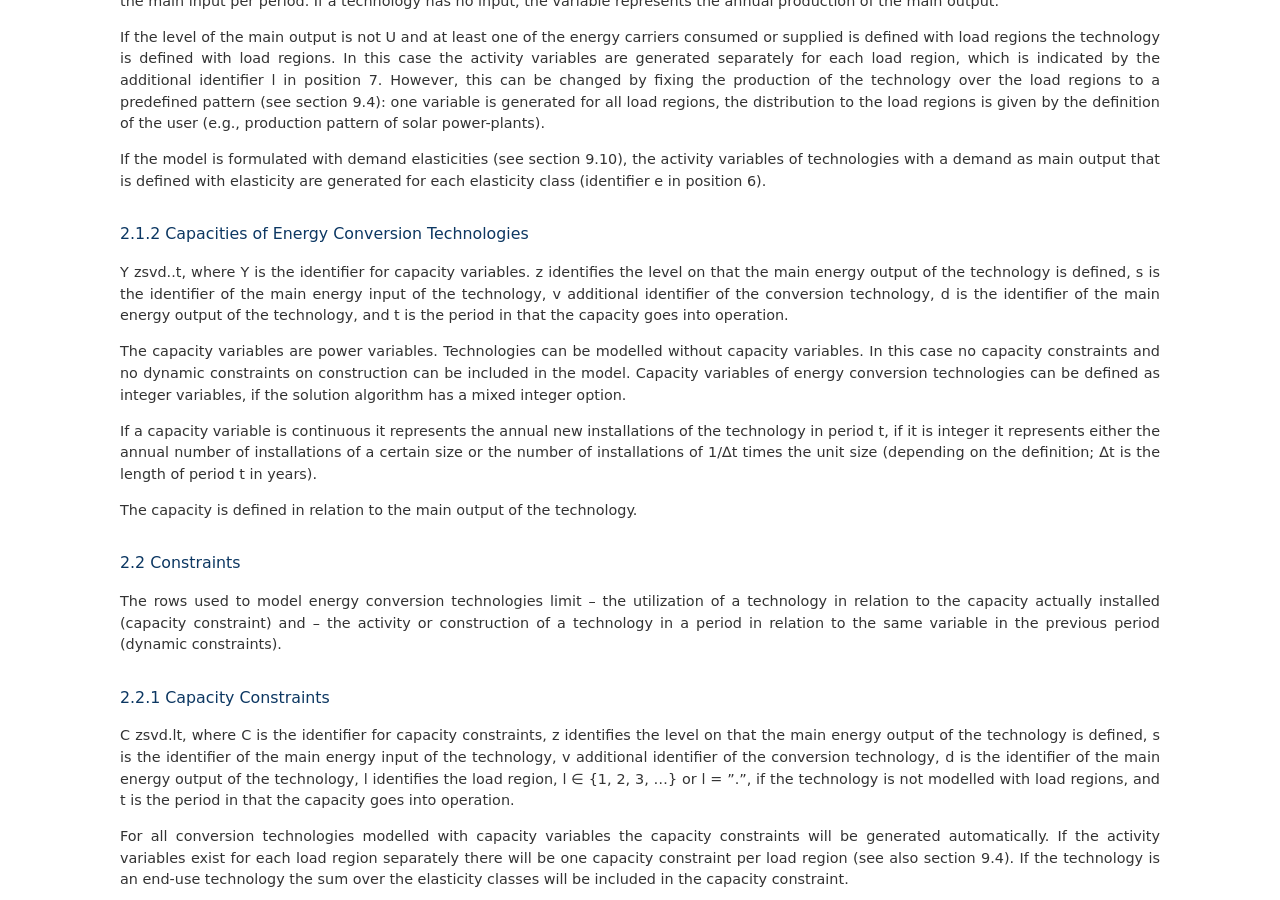
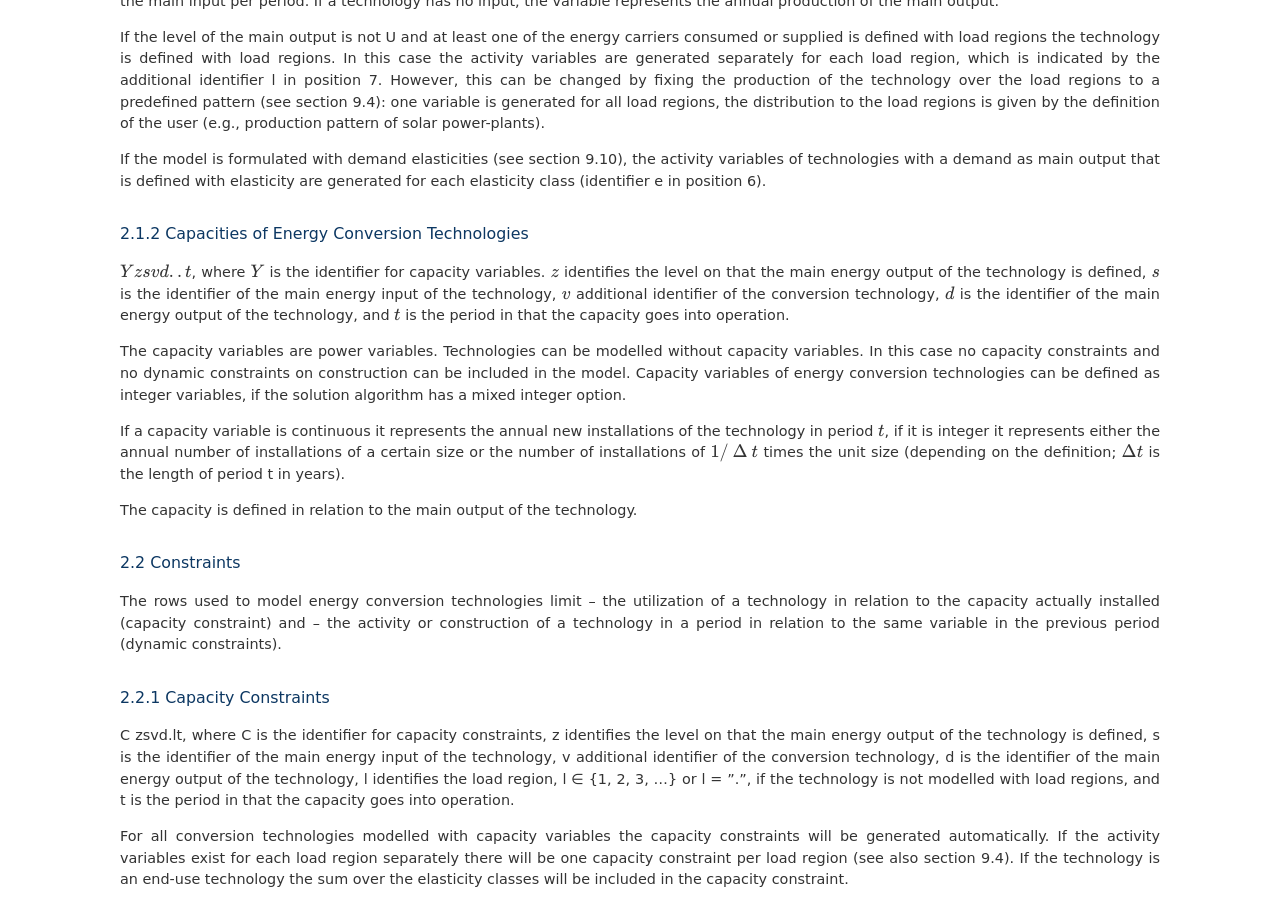
Before and after one commit to yiyi1991/message-ix-models, a Sphinx documentation site: the page built from doc/global/source/message_globiom/annex/message/conversion_technologies.rst, in a window 1280 px wide and 900 px high, scrolled down 731 px. Built offline with Sphinx 7.4.7, drawn with Linux system fonts in a browser that asks for light colours; pages that are not in the unit, such as notebooks, are missing from menus; some of the changed lines change nothing that is shown.

Commit message:
Update conversion_technologies.rst

```diff
--- a/doc/global/source/message_globiom/annex/message/conversion_technologies.rst
+++ b/doc/global/source/message_globiom/annex/message/conversion_technologies.rst
@@ -34,18 +34,19 @@ If the model is formulated with demand elasticities  (see section 9.10), the act
 
 2.1.2 	Capacities of Energy Conversion Technologies
 ~~~~~~~~~~~~~~~~~~~~~~
-Y zsvd..t, where
-Y	is the identifier for capacity variables.
-z	identifies the level on that the main energy output of the technology is defined,
-s	is the identifier of the main energy input of the technology,
-v	additional identifier of the conversion technology,
-d	is the identifier of the main energy output of the technology, and
-t	is the period in that the capacity goes into operation.
+:math:`Y zsvd..t`,
+where
+:math:`Y`	is the identifier for capacity variables.
+:math:`z`	identifies the level on that the main energy output of the technology is defined,
+:math:`s`	is the identifier of the main energy input of the technology,
+:math:`v`	additional identifier of the conversion technology,
+:math:`d`	is the identifier of the main energy output of the technology, and
+:math:`t`	is the period in that the capacity goes into operation.
 
 
 The capacity variables are power variables. Technologies can be modelled without capacity variables. In this case no capacity constraints and no dynamic constraints on construction can be included in the model. Capacity variables of energy conversion technologies can be defined  as integer variables, if the solution algorithm has a mixed integer option.
 
-If a capacity variable is continuous it represents the annual new installations of the technology in period t, if it is integer it represents either the annual number of installations of a certain size or the number of installations of 1/∆t times the unit size (depending  on the definition; ∆t is the length of period t in years).
+If a capacity variable is continuous it represents the annual new installations of the technology in period :math:`t`, if it is integer it represents either the annual number of installations of a certain size or the number of installations of :math:`1/∆t` times the unit size (depending  on the definition; :math:`∆t` is the length of period t in years).
 
 The capacity is defined in relation to the main output of the technology.
 
```
